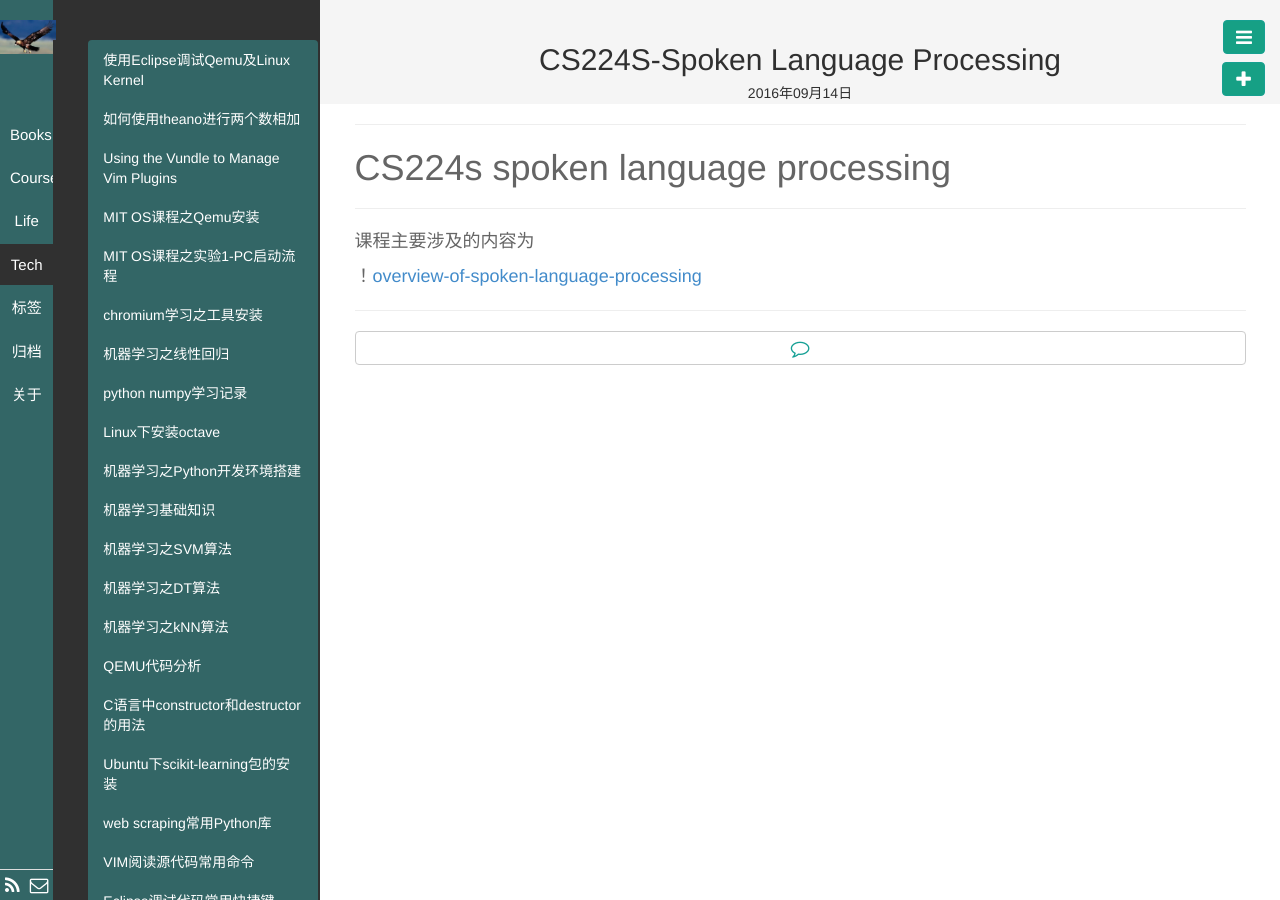
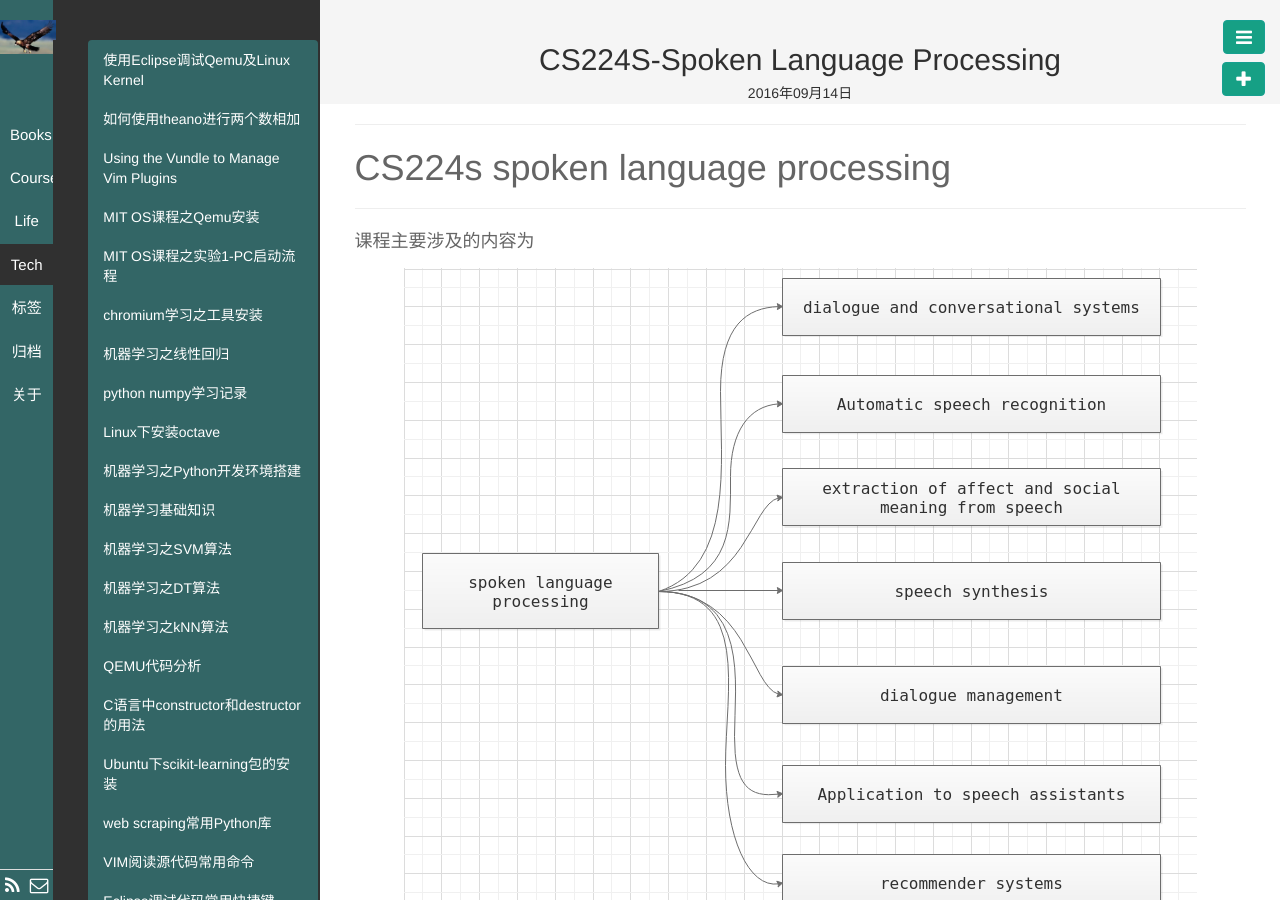
Before and after one commit to wuxiaoer/wuxiaoer.github.io, a Jekyll site: the page built from _posts/Course/2016-09-14-cs224s-spoken-language-processing.md, in a window 1280 px wide. Built offline with Jekyll 4.4.1, drawn with Linux system fonts in a browser that asks for light colours.

Commit message:
modify the show of overview pics

```diff
--- a/_posts/Course/2016-09-14-cs224s-spoken-language-processing.md
+++ b/_posts/Course/2016-09-14-cs224s-spoken-language-processing.md
@@ -12,4 +12,4 @@ description: 关于语音识别，对话系统的课程
 
 课程主要涉及的内容为
 
-！[overview-of-spoken-language-processing](/public/img/cs224s_pics/overview_of_spoken_language_processing.png)
+![overview-of-spoken-language-processing](/public/img/cs224s_pics/overview_of_spoken_language_processing.png)
```
